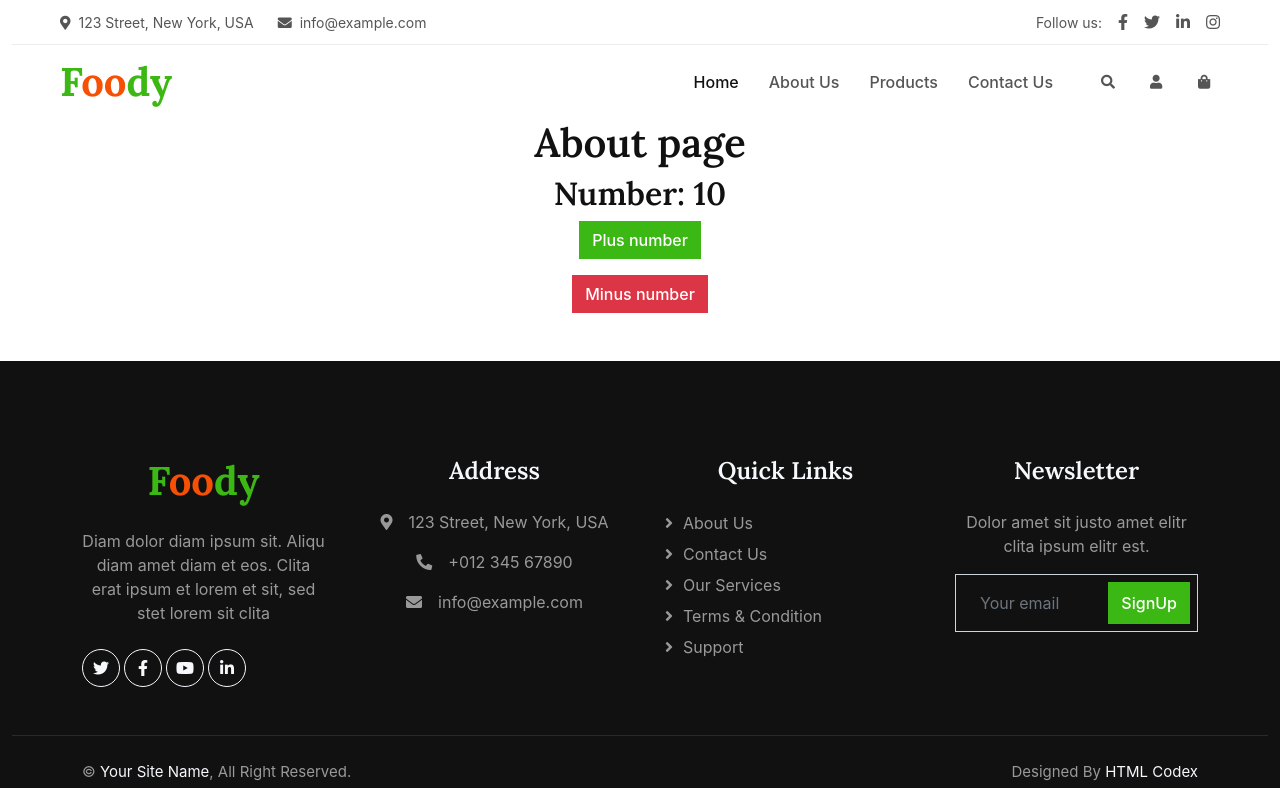
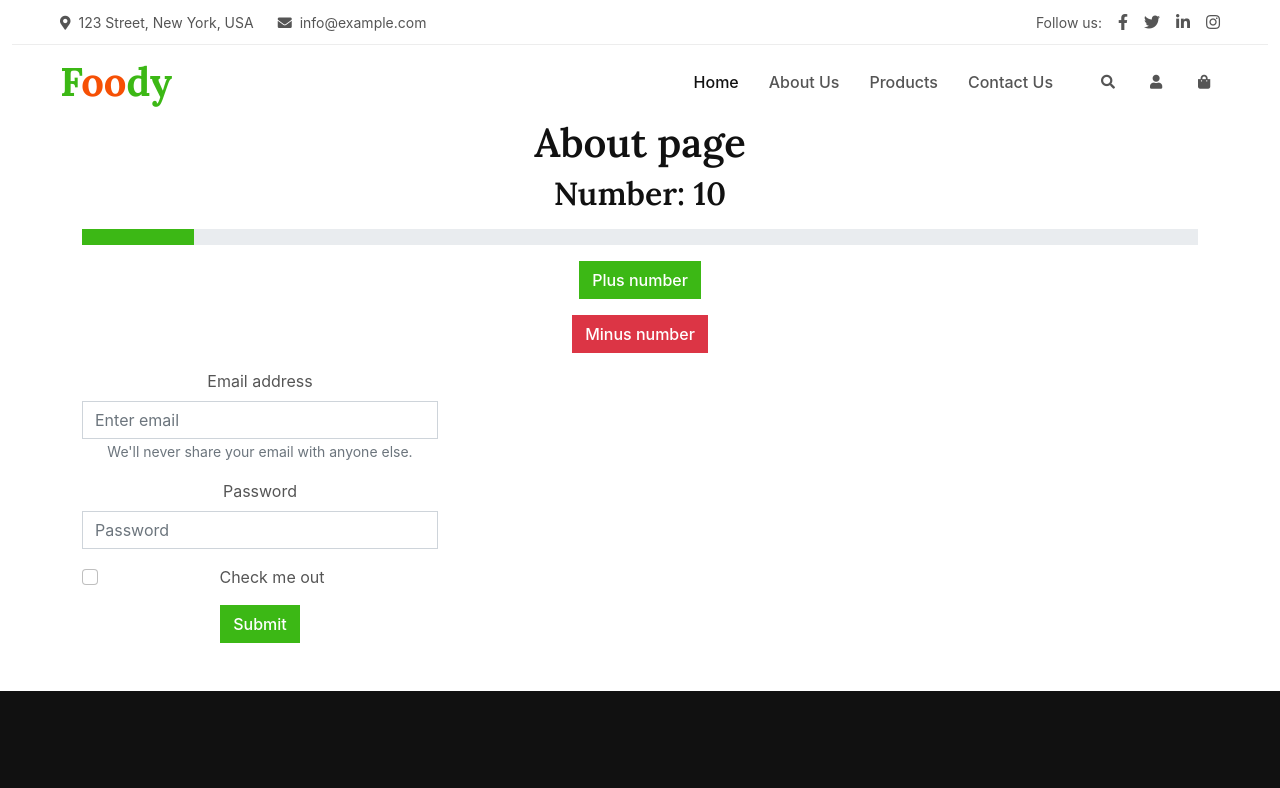
Before and after one commit to hoatq-fptaptech/TS2405_Reactjs, a React (Create React App) app: page /about-us in a window 1280 px wide. Shown: the top 788 px of the page. Built offline with nearby package versions, Linux system fonts and the light colour scheme.

Commit message:
demo form with bootstrap react

```diff
--- a/package.json
+++ b/package.json
@@ -6,7 +6,9 @@
     "@testing-library/jest-dom": "^5.17.0",
     "@testing-library/react": "^13.4.0",
     "@testing-library/user-event": "^13.5.0",
+    "bootstrap": "^5.3.3",
     "react": "^18.3.1",
+    "react-bootstrap": "^2.10.4",
     "react-dom": "^18.3.1",
     "react-router-dom": "^6.26.1",
     "react-scripts": "5.0.1",
--- a/src/pages/About.js
+++ b/src/pages/About.js
@@ -1,18 +1,51 @@
 import { useState } from "react";
-
+import { Col, Row, Button, Form } from "react-bootstrap";
 const About = ()=>{
     const [number,setNumber] =  useState(10); // khai báo 1 state là number có giá trị ban đầu = 10
     const clickMe = ()=>{
-        setNumber(number+1);//<=> number =  number +1
+        setNumber(number+10>100?100:number+10);//<=> number =  number +1
+    }
+    const minusNum = ()=>{
+        setNumber(number-10>0?number-10:0);
     }
     return (
     <div className="container">
         <h1>About page</h1>
         <h2>Number: {number}</h2>
+        <div className="progress mb-3 mt-3" role="progressbar" aria-label="Basic example" aria-valuenow="0" aria-valuemin="0" aria-valuemax="100">
+            <div className="progress-bar" style={{width: number+"%"}}></div>
+        </div>
         <p><button onClick={clickMe} className="btn btn-primary">Plus number</button></p>
-        <p><button className="btn btn-danger">Minus number</button></p>
+        <p><button onClick={minusNum} className="btn btn-danger">Minus number</button></p>
+        <Row>
+            <Col xs={4}>
+            <Form>
+                <Form.Group className="mb-3" controlId="formBasicEmail">
+                    <Form.Label>Email address</Form.Label>
+                    <Form.Control type="email" placeholder="Enter email" />
+                    <Form.Text className="text-muted">
+                    We'll never share your email with anyone else.
+                    </Form.Text>
+                </Form.Group>
+
+                <Form.Group className="mb-3" controlId="formBasicPassword">
+                    <Form.Label>Password</Form.Label>
+                    <Form.Control type="password" placeholder="Password" />
+                </Form.Group>
+                <Form.Group className="mb-3" controlId="formBasicCheckbox">
+                    <Form.Check type="checkbox" label="Check me out" />
+                </Form.Group>
+                <Button variant="primary" type="submit">
+                    Submit
+                </Button>
+                </Form>
+                </Col>
+            </Row>
     </div>
     )
 }
 export default About;
 // STATE
+//1. giao diện sử dụng biến number để hiển thị
+//2. Click button thì chạy hàm làm thay đổi giá trị của biến number
+//3. cập nhật lại giao diện theo giá trị mới của biến number ==> react nó tự động làm nếu number là state
```
Also changed, not shown: 1 other file (tests, documents, lock files or other folders).
